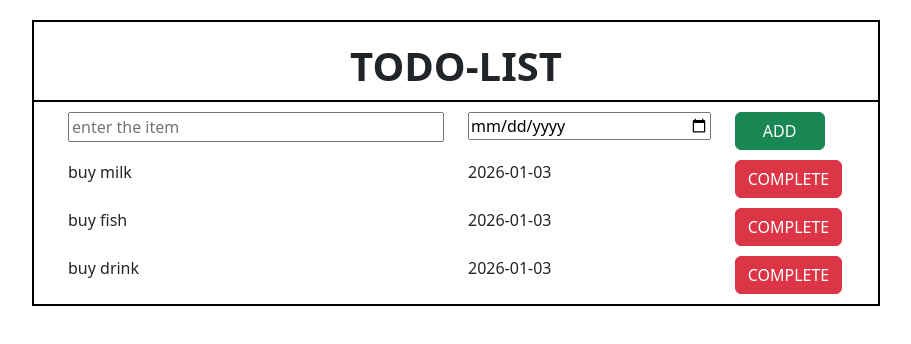
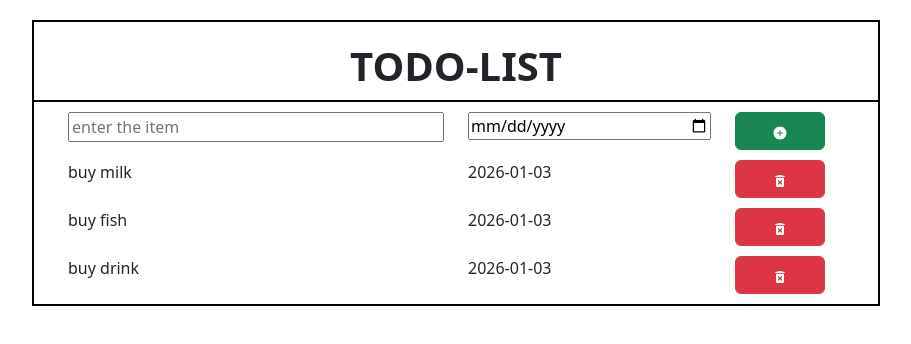
Before and after one commit to atharv22422/todo-list-app, a React (Vite) app: page / in a window 1280 px wide. Shown: the top 344 px of the page, without its empty margins (184-1095 px from the left). Built offline with nearby package versions, Linux system fonts and the light colour scheme.

Commit message:
react icons added

```diff
--- a/package.json
+++ b/package.json
@@ -12,7 +12,8 @@
   "dependencies": {
     "bootstrap": "^5.3.8",
     "react": "^19.2.0",
-    "react-dom": "^19.2.0"
+    "react-dom": "^19.2.0",
+    "react-icons": "^5.5.0"
   },
   "devDependencies": {
     "@eslint/js": "^9.39.1",
--- a/src/App.jsx
+++ b/src/App.jsx
@@ -51,6 +51,10 @@ function App() {
   };
 
   const OnAddButtonClicked = () => {
+    if (!TodoItemName || !TodoItemDate) {
+      return;
+    }
+
     setTodoItems((prevItems) => [
       ...prevItems,
       {
@@ -58,6 +62,7 @@ function App() {
         date: TodoItemDate,
       },
     ]);
+
     setTodoItemDate("");
     setTodoItemName("");
   };
--- a/src/components/AddTodo.jsx
+++ b/src/components/AddTodo.jsx
@@ -1,4 +1,5 @@
 import styles from "./AddTodo.module.css";
+import { IoIosAddCircle } from "react-icons/io";
 
 function AddTodo({
   handleOnTextChange,
@@ -33,7 +34,7 @@ function AddTodo({
             className={`btn btn-success ${styles.KgButton}`}
             onClick={handleOnAddButtonClicked}
           >
-            ADD
+            <IoIosAddCircle />
           </button>
         </div>
       </div>
--- a/src/components/TodoItem.jsx
+++ b/src/components/TodoItem.jsx
@@ -1,4 +1,5 @@
 import styles from "./TodoItem.module.css";
+import { MdDeleteForever } from "react-icons/md";
 
 function TodoItem({
   TodoDate,
@@ -21,7 +22,7 @@ function TodoItem({
               className={`btn btn-danger ${styles.KgButton}`}
               onClick={() => handleOnDeleteButtonClicked(TodoName, TodoDate)}
             >
-              COMPLETE
+              <MdDeleteForever />
             </button>
           )}
         </div>
```
Also changed, not shown: 1 other file (tests, documents, lock files or other folders).
